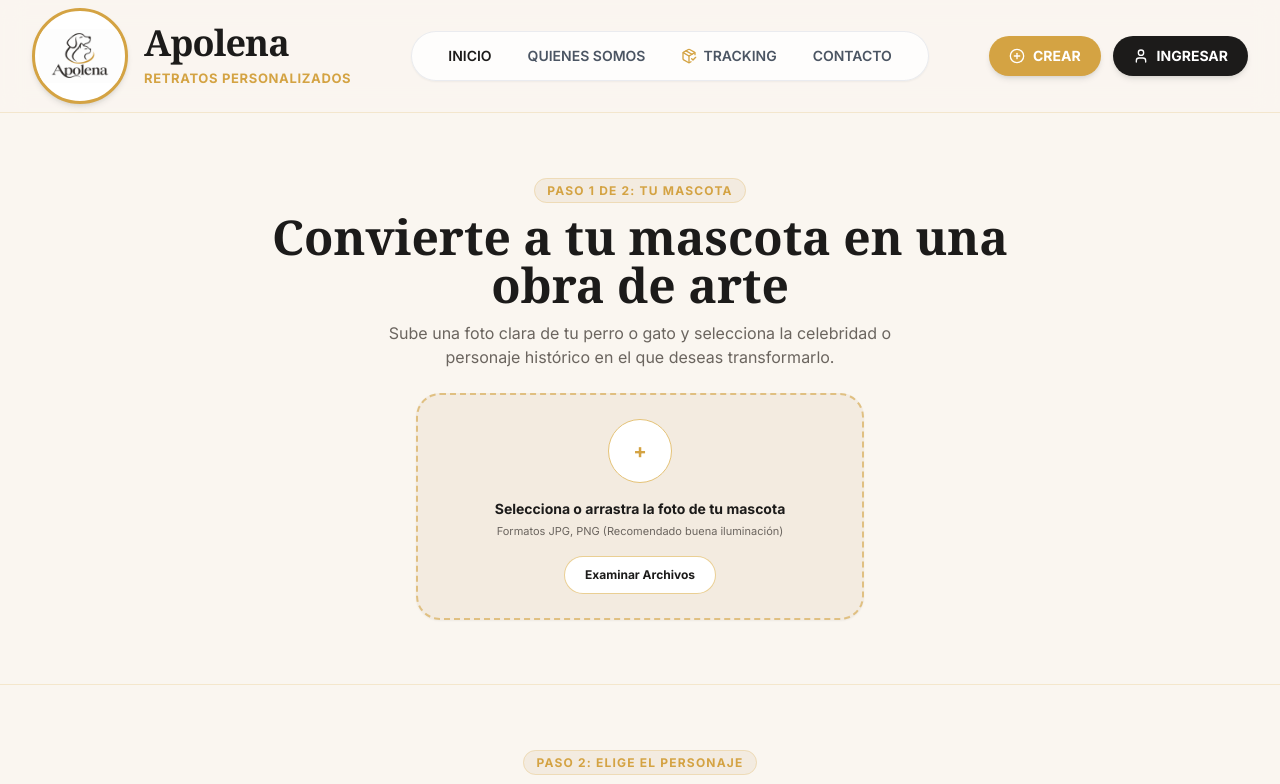
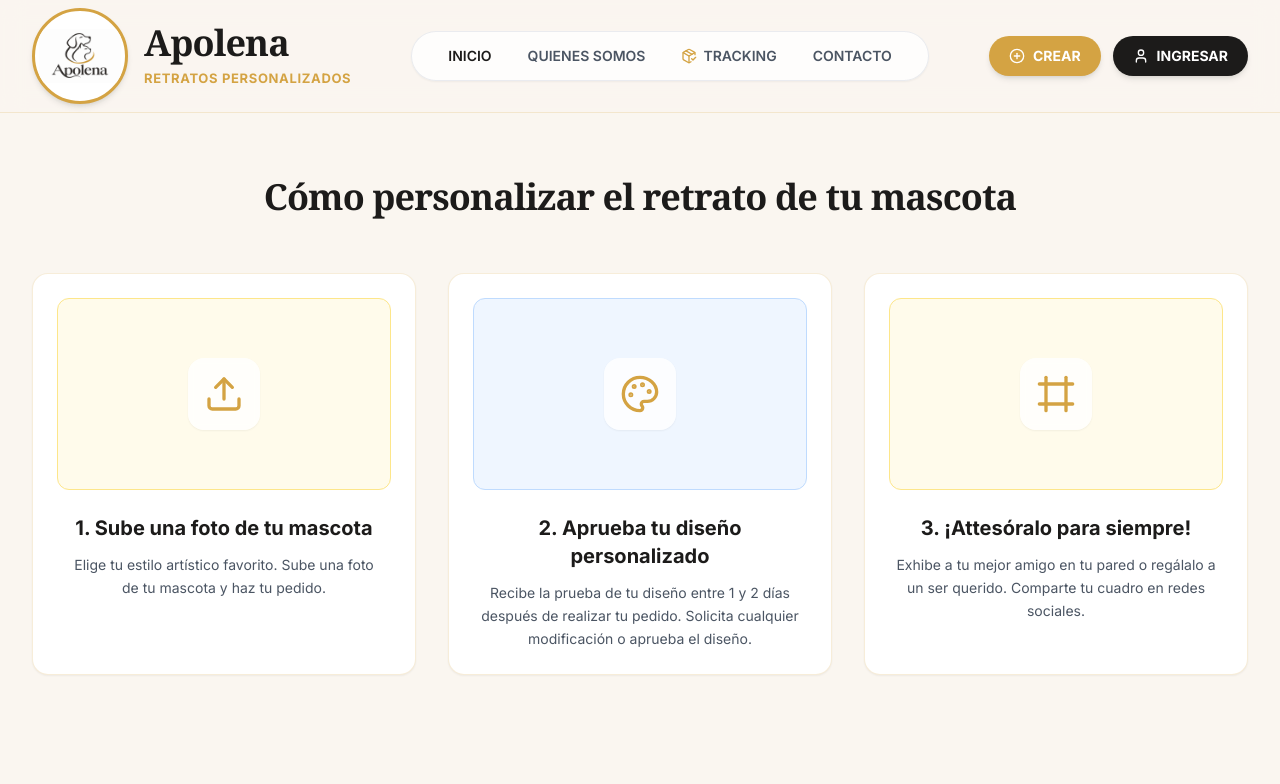
Before and after one commit to elleon-dev/Apolena, a Next.js app: page / in a window 1280 px wide. Shown: the top 784 px of the page. Built offline with nearby package versions, Linux system fonts and the light colour scheme; a web font is replaced by a local one.

Commit message:
Mejorar el diseño de la sección de escalones

```diff
--- a/src/app/page.tsx
+++ b/src/app/page.tsx
@@ -1,5 +1,6 @@
 import Header from '@/components/Header';
 import HeroSection from '@/components/HeroSection';
+import StepsSection from '@/components/StepsSection';
 import SliderSection from '@/components/SliderSection';
 import ResultSection from '@/components/ResultSection';
 import FaqSection from '@/components/FaqSection';
@@ -10,6 +11,7 @@ export default function Home() {
   return (
     <main className="min-h-screen bg-[#FAF6F0] text-[#1C1B1A]">
       <Header />
+      <StepsSection />
       <HeroSection />
       <SliderSection />
       <ResultSection />
--- /dev/null
+++ b/src/components/StepsSection.tsx
@@ -0,0 +1,103 @@
+"use client";
+
+import React from 'react';
+import { Upload, Palette, Frame } from 'lucide-react';
+
+interface StepItem {
+  number: string;
+  title: string;
+  description: string;
+  icon: React.ReactNode;
+  bgColor: string;
+  animation: string;
+}
+
+const STEPS: StepItem[] = [
+  {
+    number: "1",
+    title: "Sube una foto de tu mascota",
+    description: "Elige tu estilo artístico favorito. Sube una foto de tu mascota y haz tu pedido.",
+    icon: <Upload className="w-10 h-10 text-[#D4A343]" />,
+    bgColor: "bg-amber-50 border-amber-200",
+    animation: "step-from-left"
+  },
+  {
+    number: "2",
+    title: "Aprueba tu diseño personalizado",
+    description: "Recibe la prueba de tu diseño entre 1 y 2 días después de realizar tu pedido. Solicita cualquier modificación o aprueba el diseño.",
+    icon: <Palette className="w-10 h-10 text-[#D4A343]" />,
+    bgColor: "bg-blue-50 border-blue-200",
+    animation: "step-from-bottom"
+  },
+  {
+    number: "3",
+    title: "¡Attesóralo para siempre!",
+    description: "Exhibe a tu mejor amigo en tu pared o regálalo a un ser querido. Comparte tu cuadro en redes sociales.",
+    icon: <Frame className="w-10 h-10 text-[#D4A343]" />,
+    bgColor: "bg-amber-50 border-amber-200",
+    animation: "step-from-right"
+  }
+];
+
+export default function StepsSection() {
+  return (
+    <section className="w-full py-16 bg-[#FAF6F0] text-[#1C1B1A] overflow-x-hidden">
+
+      <style>{`
+        @keyframes stepFromLeft {
+          from { opacity: 0; transform: translateX(-80px); }
+          to   { opacity: 1; transform: translateX(0); }
+        }
+        @keyframes stepFromBottom {
+          from { opacity: 0; transform: translateY(80px); }
+          to   { opacity: 1; transform: translateY(0); }
+        }
+        @keyframes stepFromRight {
+          from { opacity: 0; transform: translateX(80px); }
+          to   { opacity: 1; transform: translateX(0); }
+        }
+
+        .step-from-left   { animation: stepFromLeft 0.8s ease-out 0.1s backwards; }
+        .step-from-bottom { animation: stepFromBottom 0.8s ease-out 0.3s backwards; }
+        .step-from-right  { animation: stepFromRight 0.8s ease-out 0.5s backwards; }
+
+        @media (prefers-reduced-motion: reduce) {
+          .step-from-left, .step-from-bottom, .step-from-right { animation: none; }
+        }
+      `}</style>
+
+      <div className="max-w-7xl mx-auto px-4 sm:px-6 lg:px-8">
+
+        <div className="text-center max-w-3xl mx-auto mb-14">
+          <h2 className="font-serif text-3xl sm:text-4xl font-extrabold tracking-tight text-[#1C1B1A]">
+            Cómo personalizar el retrato de tu mascota
+          </h2>
+        </div>
+
+        <div className="grid grid-cols-1 md:grid-cols-3 gap-8 relative">
+          {STEPS.map((step, index) => (
+            <div
+              key={index}
+              className={`${step.animation} flex flex-col items-center text-center p-6 rounded-2xl bg-white border border-[#D4A343]/20 shadow-sm transition-all duration-300 relative group cursor-pointer hover:scale-105 hover:shadow-xl hover:border-[#D4A343]/50 hover:z-10`}
+            >
+              <div className={`w-full h-48 rounded-xl ${step.bgColor} border flex items-center justify-center mb-6 transition-transform duration-300 group-hover:scale-105`}>
+                <div className="p-4 bg-white/80 backdrop-blur-sm rounded-2xl shadow-sm">
+                  {step.icon}
+                </div>
+              </div>
+
+              <h3 className="font-bold text-lg sm:text-xl text-[#1C1B1A] mb-3">
+                {step.number}. {step.title}
+              </h3>
+
+              <p className="text-sm text-gray-600 leading-relaxed max-w-xs">
+                {step.description}
+              </p>
+            </div>
+          ))}
+        </div>
+
+      </div>
+    </section>
+  );
+}
```
